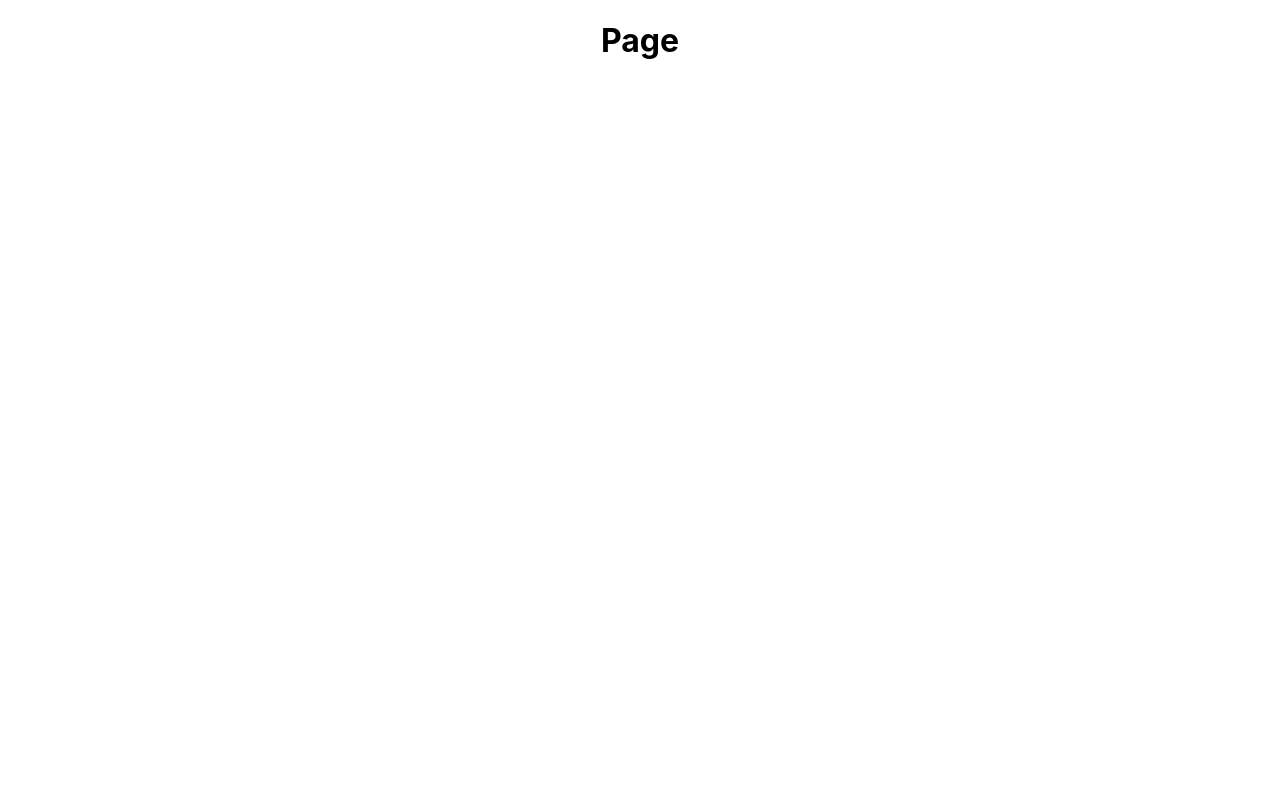
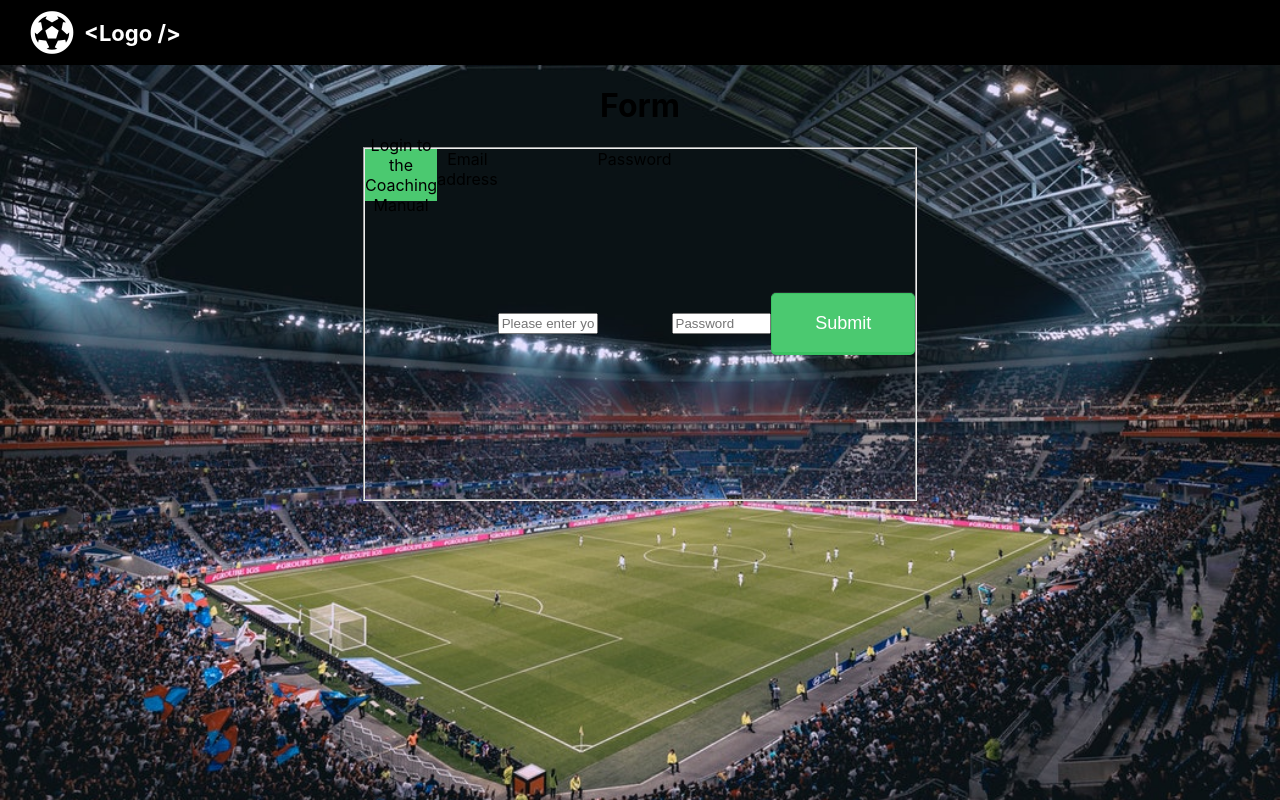
Before and after one commit to NickBansal/CoachingManual, a React (Create React App) app: page / in a window 1280 px wide. Built offline with nearby package versions, Linux system fonts and the light colour scheme.

Commit message:
Css form

```diff
--- a/public/index.html
+++ b/public/index.html
@@ -10,6 +10,7 @@
       homescreen on Android. See https://developers.google.com/web/fundamentals/web-app-manifest/
     -->
     <link rel="manifest" href="%PUBLIC_URL%/manifest.json">
+    <link rel="stylesheet" href="https://use.fontawesome.com/releases/v5.5.0/css/all.css" integrity="sha384-B4dIYHKNBt8Bc12p+WXckhzcICo0wtJAoU8YZTY5qE0Id1GSseTk6S+L3BlXeVIU" crossorigin="anonymous">
     <!--
       Notice the use of %PUBLIC_URL% in the tags above.
       It will be replaced with the URL of the `public` folder during the build.
--- a/src/App.css
+++ b/src/App.css
@@ -1,3 +1,11 @@
 .App {
   text-align: center;
 }
+
+body {
+  background-image: url('./images/football-stadium.jpeg');
+  background-repeat: no-repeat;
+  background-attachment: fixed;
+  background-position: center;
+  background-size: cover
+}
--- a/src/App.js
+++ b/src/App.js
@@ -1,11 +1,14 @@
 import React, { Component } from 'react';
+import Navbar from './component/Navbar'
+import NewForm from './component/NewForm'
 import './App.css';
 
 class App extends Component {
   render() {
     return (
       <div className="App">
-        <h1>Page</h1>
+        <Navbar />
+        <NewForm />
       </div>
     );
   }
--- /dev/null
+++ b/src/component/Navbar.jsx
@@ -0,0 +1,25 @@
+import React from 'react';
+
+const Navbar = () => {
+    const style = {
+        margin: '0',
+        background: 'black',
+        height: '65px',
+        color: 'white',
+        display: 'flex',
+        alignItems: 'center',
+        paddingLeft: '30px',
+        fontSize: '22px',
+    }
+    const icons = {
+        marginRight: '10px'
+    }
+    return (
+        <div>
+            <h1 style={style}>
+            <i style={icons} class="fas fa-2x fa-futbol"></i>{'<Logo />'}</h1>
+        </div>
+    )
+}
+
+export default Navbar;
--- /dev/null
+++ b/src/component/NewForm.jsx
@@ -0,0 +1,65 @@
+import React from 'react';
+
+const NewForm = () => {
+    const formStyle = {
+        display: 'flex',
+        justifyContent: 'center'
+    }
+
+    const formItems = {
+        display: 'flex',
+        width: '550px',
+        height: '350px',
+        padding: '0'
+    }
+
+    const buttonStyle = {
+        padding: '19px 39px 18px 39px',
+        color: '#FFF',
+        background: '#4bc970',
+        fontSize: '18px',
+        textAlign: 'center',
+        fontStyle: 'normal',
+        borderRadius: '5px',
+        width: '70%',
+        border: '1px solid #3ac162',
+        borderWidth: '1px 1px 3px',
+        boxShadow: '0 -1px 0 rgba(255, 255, 255, 0.1)',
+        margin: 'auto'
+    }
+
+    const inputStyle = {
+        margin: 'auto',
+        width: '80%'
+    }
+
+    const titleStyle = {
+        background: '#4bc970',
+        margin: '0',
+        height: '15%',
+        display: 'flex',
+        alignItems: 'center',
+        justifyContent: 'center'
+    }
+
+    return (
+        <div>
+            <h1>Form</h1>
+            <form style={formStyle}>
+                <fieldset style={formItems}>
+                    <p style={titleStyle}>Login to the Coaching Manual</p>
+
+                    <label for="email">Email address</label>
+                    <input style={inputStyle} type="email" placeholder="Please enter your email..." id="email" required />
+
+                    <label for="email">Password</label>
+                    <input style={inputStyle} type="password" placeholder="Password" id="email" required />
+
+                    <button style={buttonStyle} type="submit">Submit</button>
+                </fieldset>
+            </form>
+        </div>
+    )
+}
+
+export default NewForm;
```
Also changed, not shown: src/images/football-stadium.jpeg (added).
